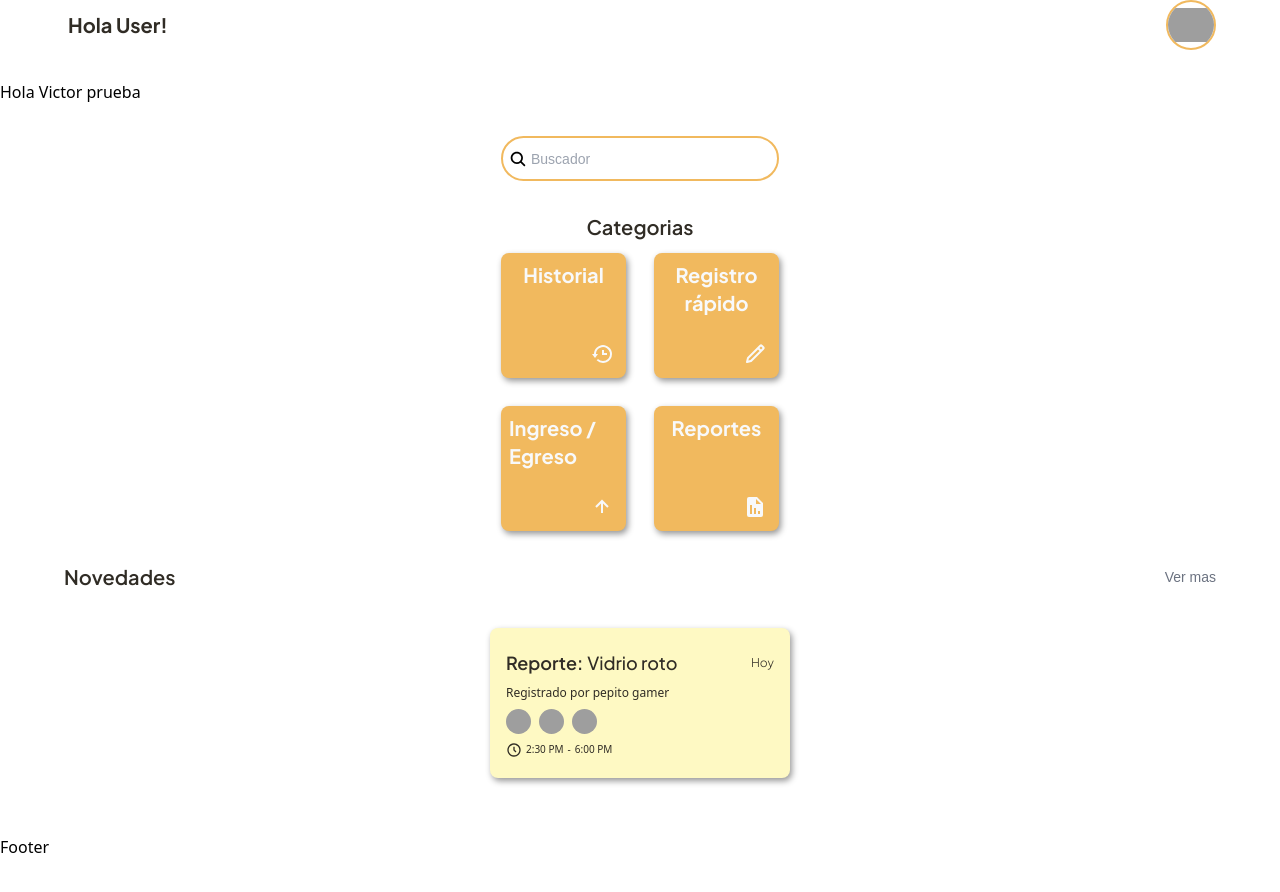
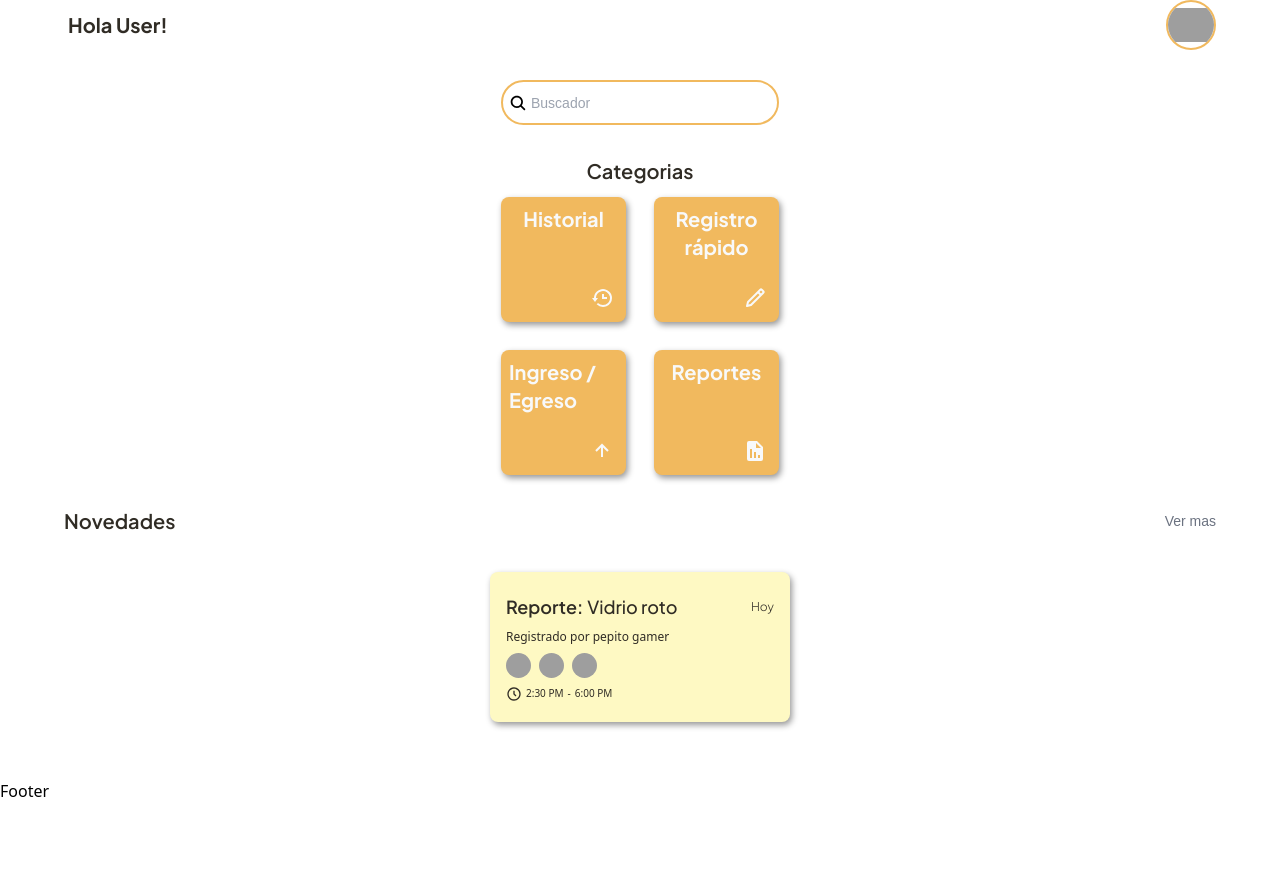
Before and after one commit to Dev-Sphere-Hub/Dev-Sphere-Carpincho-Security, a React (Vite) app in the folder client/: page / in a window 1280 px wide. Shown: the top 892 px of the page. Built offline with nearby package versions, Linux system fonts and the light colour scheme; grey boxes are pictures that could not be loaded.

Commit message:
style: delete text

```diff
--- a/client/src/pages/Home/index.jsx
+++ b/client/src/pages/Home/index.jsx
@@ -6,7 +6,6 @@ import LatestArrivals from '../../components/LatestArrivals'
 const Home = () => {
   return (
     <section className='relative w-[100%] h-auto bg-white m-0 p-0 flex flex-col gap-8 min-w-[300px]'>
-      Hola Victor prueba
       <Search />
       <Categories />
       <LatestArrivals />
```
